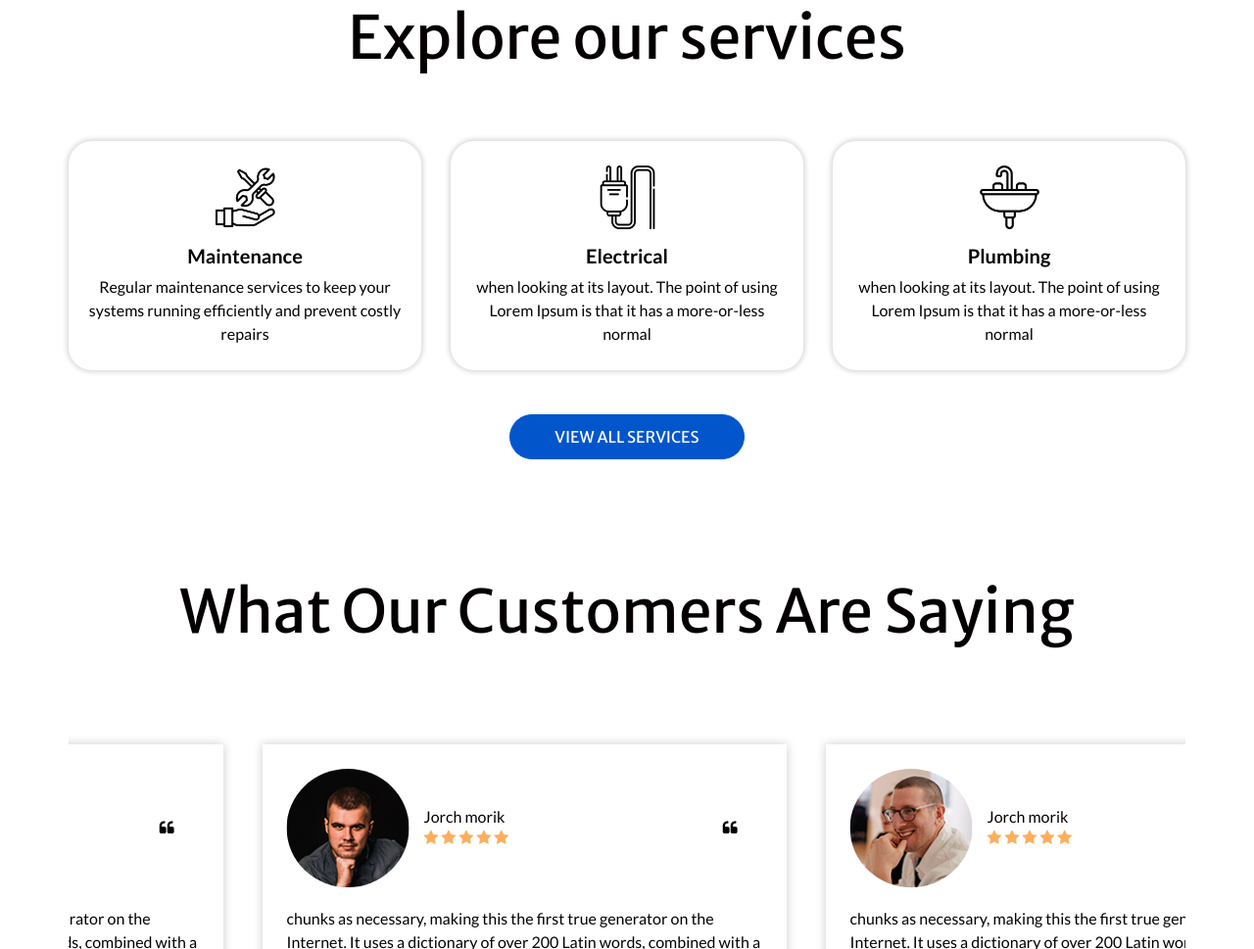
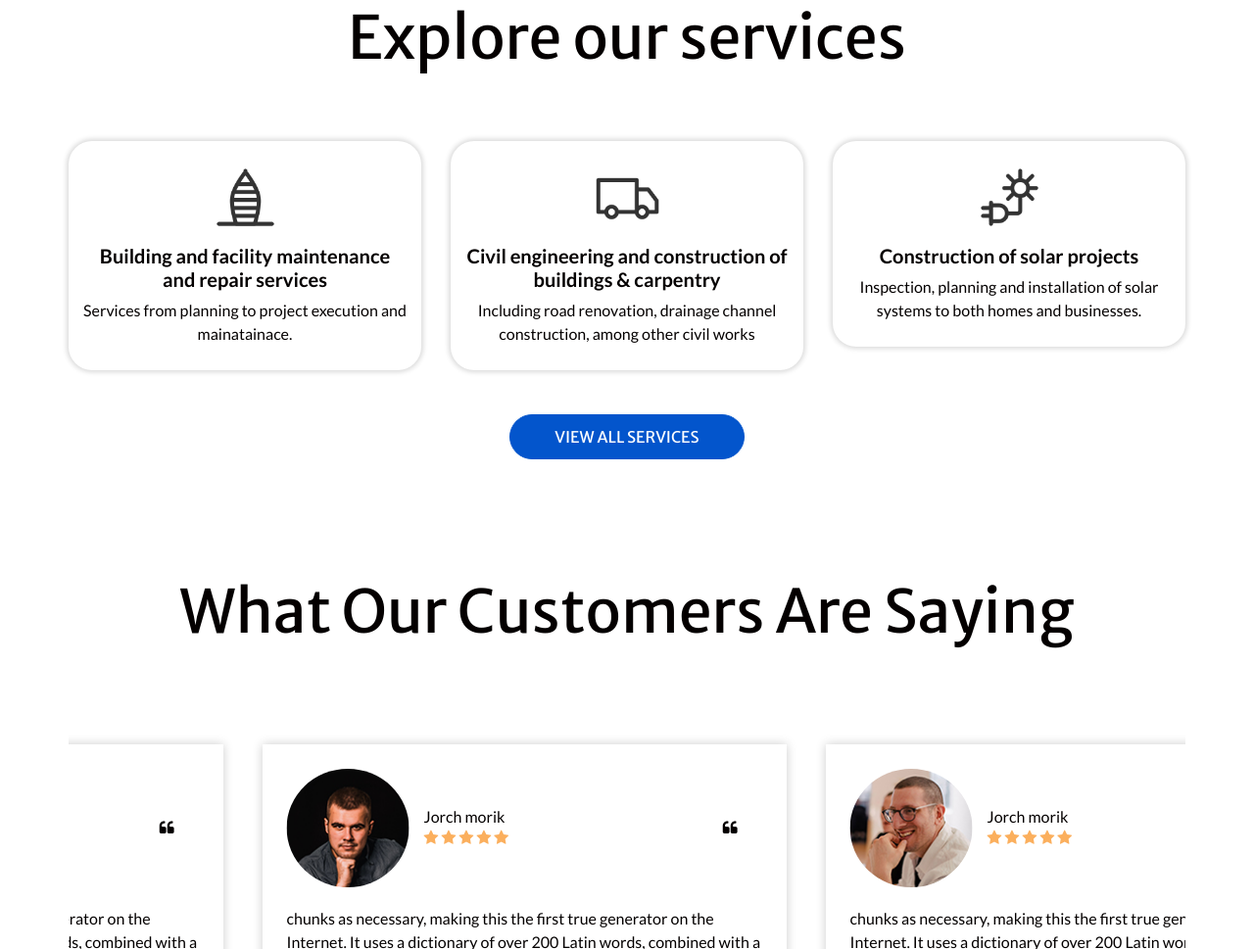
Before and after one commit to sempijja/Felom-website, a plain HTML site: page index.html in a window 1280 px wide. Shown: the part 3970-4939 px from the top of the page at 98% size. Drawn offline with nearby package versions, Linux system fonts and the light colour scheme; some packages are replaced by stand-ins of ours.

Commit message:
Home page service updates

```diff
--- a/index.html
+++ b/index.html
@@ -296,14 +296,14 @@
         <div class="col-sm-6 col-md-4 mx-auto">
           <div class="box ">
             <div class="img-box">
-              <img src="images/s1.png" alt="Maintenance Services" loading="lazy"/>
+              <img src="images/future-build-one.png" alt="Maintenance Services" loading="lazy"/>
             </div>
             <div class="detail-box">
               <h5>
-                Maintenance
+                Building and facility maintenance and repair services
               </h5>
               <p>
-                Regular maintenance services to keep your systems running efficiently and prevent costly repairs
+                Services from planning to project execution and mainatainace.
               </p>
             </div>
           </div>
@@ -312,15 +312,14 @@
         <div class="col-sm-6 col-md-4 mx-auto">
           <div class="box ">
             <div class="img-box">
-              <img src="images/s2.png" alt="Electrical Services" loading="lazy" />
+              <img src="images/truck.png" alt="Electrical Services" loading="lazy" />
             </div>
             <div class="detail-box">
               <h5>
-                Electrical
+                Civil engineering and construction of buildings & carpentry
               </h5>
               <p>
-                when looking at its layout. The point of using Lorem Ipsum is
-                that it has a more-or-less normal
+                Including road renovation, drainage channel construction, among other civil works
               </p>
             </div>
           </div>
@@ -330,15 +329,14 @@
         <div class="col-sm-6 col-md-4 mx-auto">
           <div class="box ">
             <div class="img-box">
-              <img src="images/s3.png" alt="" loading="lazy"/>
+              <img src="images/solar-energy-one.png" alt="" loading="lazy"/>
             </div>
             <div class="detail-box">
               <h5>
-                Plumbing
+                Construction of solar projects
               </h5>
               <p>
-                when looking at its layout. The point of using Lorem Ipsum is
-                that it has a more-or-less normal
+               Inspection, planning and installation of solar systems to both homes and businesses.
               </p>
             </div>
           </div>
```
